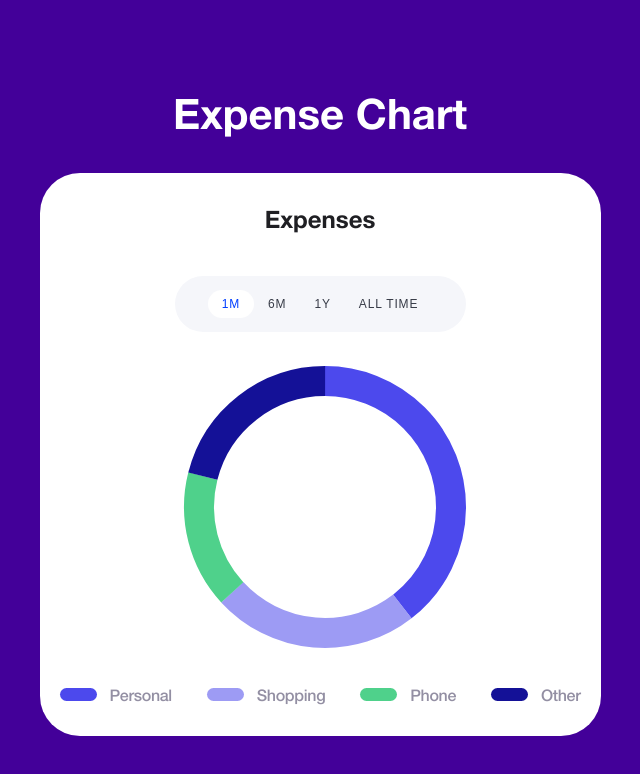
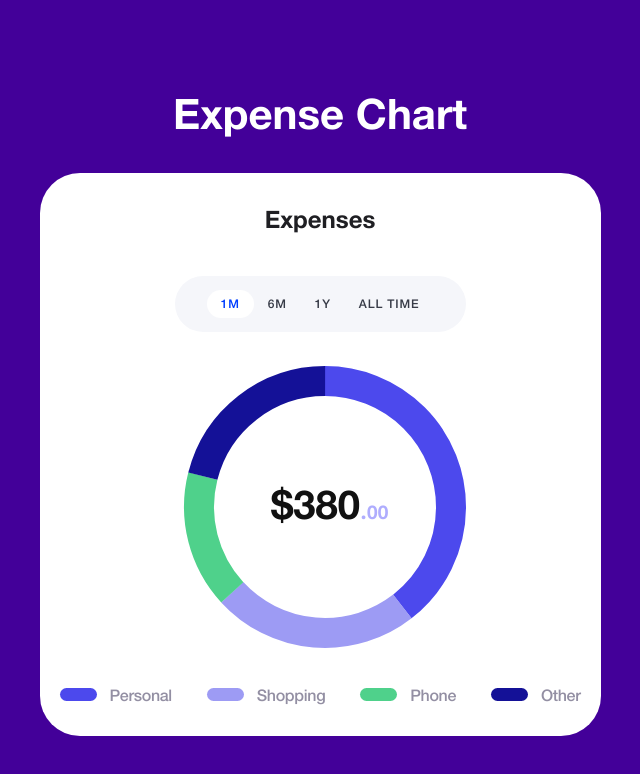
Before and after one commit to bishalDores/expense-chart, a Next.js app: page / in a window 1280 px wide. Shown: the top 774 px of the page, without its empty margins (320-960 px from the left). Built offline with nearby package versions, Linux system fonts and the light colour scheme.

Commit message:
few css updated and putting total amount in circle

```diff
--- a/app/globals.scss
+++ b/app/globals.scss
@@ -1,3 +1,5 @@
+@import url("https://fonts.googleapis.com/css2?family=Inter:wght@400;500;700;900&display=swap");
+
 * {
   margin: 0;
   padding: 0;
@@ -69,6 +71,7 @@ html {
         letter-spacing: 0.84px;
         cursor: pointer;
         transition: all 0.5s;
+        font-family: var(--font-helvetica);
       }
       .active {
         color: #003eff;
@@ -78,6 +81,7 @@ html {
   }
   .chart_wrapper {
     margin: 0 auto 25px;
+    position: relative;
     @media (min-width: 40em) {
       width: 291px;
     }
@@ -91,6 +95,40 @@ html {
       }
       @media (max-width: 700px) {
         width: 100%;
+      }
+    }
+    .total_amount {
+      display: inline-block;
+      position: absolute;
+      top: 50%;
+      left: 50%;
+      transform: translate(-43%, -50%);
+
+      h2 {
+        color: #111;
+        font-size: 28px;
+        font-style: normal;
+        font-weight: 700;
+        line-height: normal;
+        @media (min-width: 40em) {
+          font-size: 40px;
+        }
+
+        span {
+          color: #afadfe;
+          font-size: 19px;
+          font-style: normal;
+          font-weight: 700;
+          line-height: normal;
+        }
+        .decimal {
+          font-family: "Inter", sans-serif;
+          color: #afadfe;
+          font-size: 19px;
+          font-style: normal;
+          font-weight: 800;
+          line-height: normal;
+        }
       }
     }
   }
--- a/app/layout.tsx
+++ b/app/layout.tsx
@@ -1,5 +1,6 @@
 import type { Metadata } from "next";
 import localFont from "next/font/local";
+import { Inter } from "next/font/google";
 import "./globals.scss";
 
 const helvetica = localFont({
--- a/components/ExpenseChart.tsx
+++ b/components/ExpenseChart.tsx
@@ -1,6 +1,7 @@
 "use client";
 
 import { ExpenseType } from "@/app/page";
+import { formatNumbers } from "@/utils/helpers";
 import React from "react";
 
 const ExpenseChart = ({ expenses }: { expenses: ExpenseType[] }) => {
@@ -58,6 +59,7 @@ const ExpenseChart = ({ expenses }: { expenses: ExpenseType[] }) => {
             </circle>
           ))}
         </svg>
+        <div className="total_amount">{formatNumbers(sum)}</div>
       </div>
 
       <ul className="expense_category">
--- /dev/null
+++ b/utils/helpers.tsx
@@ -0,0 +1,11 @@
+export const formatNumbers = (value: number) => {
+  let formattedNumber = Intl.NumberFormat("en-US", { style: "currency", currency: "USD" }).format(value).toString().split(".");
+
+  return (
+    <h2>
+      {formattedNumber[0]}
+      <span className="decimal">.</span>
+      <span>{formattedNumber[1]}</span>
+    </h2>
+  );
+};
```
